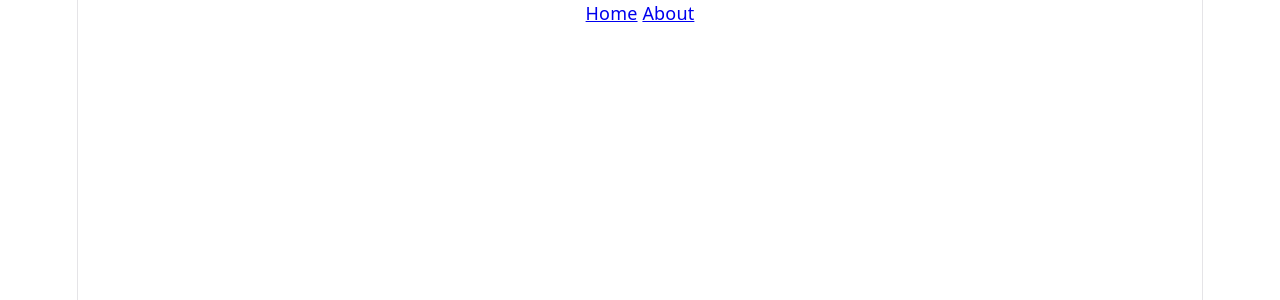
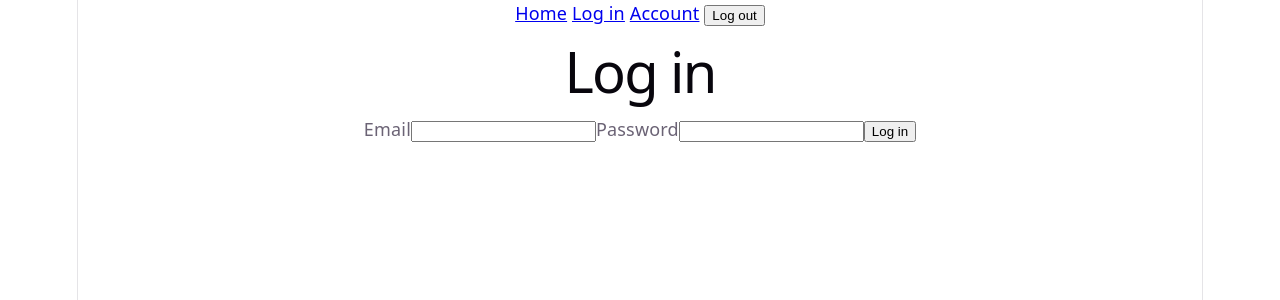
Before and after one commit to miljaar/BookTracker, a React (Vite) app in the folder Frontend/: page /login in a window 1280 px wide. Before the commit this address had no page. Shown: the top 300 px of the page. Built offline with nearby package versions, Linux system fonts and the light colour scheme.

Commit message:
add frontend login

```diff
--- a/Frontend/src/App.tsx
+++ b/Frontend/src/App.tsx
@@ -1,11 +1,10 @@
 import { Link, Route, Routes } from "react-router-dom";
+import { AccountPage } from "./auth/AccountPage";
+import { LoginPage } from "./auth/LoginPage";
+import { LogoutButton } from "./auth/LogoutButton";
 
 function HomePage() {
   return <h1>Book Tracker</h1>;
-}
-
-function AboutPage() {
-  return <h1>About Book Tracker</h1>;
 }
 
 export default function App() {
@@ -13,12 +12,15 @@ export default function App() {
     <>
       <nav>
         <Link to="/">Home</Link>{" "}
-        <Link to="/about">About</Link>
+        <Link to="/login">Log in</Link>{" "}
+        <Link to="/account">Account</Link>{" "}
+        <LogoutButton />
       </nav>
 
       <Routes>
         <Route path="/" element={<HomePage />} />
-        <Route path="/about" element={<AboutPage />} />
+        <Route path="/login" element={<LoginPage />} />
+        <Route path="/account" element={<AccountPage />} />
       </Routes>
     </>
   )
--- /dev/null
+++ b/Frontend/src/api.ts
@@ -0,0 +1,41 @@
+import { getAccessToken } from "./auth/tokenStorage";
+
+const apiUrl = import.meta.env.VITE_API_URL;
+
+export class ApiError extends Error {
+    status: number;
+
+    constructor(status: number, message: string) {
+        super(message);
+        this.status = status;
+    }
+}
+
+export async function apiRequest<T>(
+    path: string,
+    options: RequestInit = {}
+): Promise<T> {
+    const headers = new Headers(options.headers);
+    const token = getAccessToken();
+
+    headers.set("Accept", "application/json");
+
+    if (options.body) {
+        headers.set("Content-Type", "application/json");
+    }
+
+    if (token) {
+        headers.set("Authorization", `Bearer ${token}`);
+    }
+
+    const response = await fetch(`${apiUrl}${path}`, {
+        ...options,
+        headers
+    });
+
+    if (!response.ok) {
+        throw new ApiError(response.status, `Request failed with status ${response.status}`);
+    }
+
+    return response.json() as Promise<T>;
+}
--- /dev/null
+++ b/Frontend/src/auth/AccountPage.tsx
@@ -0,0 +1,49 @@
+import { useEffect } from "react";
+import { useQuery } from "@tanstack/react-query";
+import { Navigate } from "react-router-dom";
+import { ApiError } from "../api";
+import { getCurrentMember } from "./authApi";
+import { getAccessToken, removeAccessToken } from "./tokenStorage";
+
+export function AccountPage() {
+    const currentMemberQuery = useQuery({
+        queryKey: ["current-member"],
+        queryFn: getCurrentMember,
+        enabled: getAccessToken() !== null,
+        retry: false
+    });
+
+    const unauthorized =
+        currentMemberQuery.error instanceof ApiError &&
+        currentMemberQuery.error.status === 401;
+
+    useEffect(() => {
+        if (unauthorized) {
+            removeAccessToken();
+        }
+    }, [unauthorized]);
+
+    if (!getAccessToken())
+        return <Navigate to="/login" replace />;
+
+    if (currentMemberQuery.isPending) {
+        return <p>Loading account...</p>;
+    }
+
+    if (unauthorized)
+        return <Navigate to="/login" replace />;
+
+    if (currentMemberQuery.isError) {
+        return <p>Could not lod the account.</p>
+    }
+
+    const member = currentMemberQuery.data;
+
+    return (
+        <main>
+            <h1>{member.name}</h1>
+            <p>{member.email}</p>
+            <p>Role: {member.role}</p>
+        </main>
+    );
+}
--- /dev/null
+++ b/Frontend/src/auth/LoginPage.tsx
@@ -0,0 +1,66 @@
+import { useState, type FormEvent } from "react";
+import { useMutation, useQueryClient } from "@tanstack/react-query";
+import { useNavigate } from "react-router-dom";
+import { ApiError } from "../api";
+import { login } from "./authApi";
+import { setAccessToken } from "./tokenStorage";
+
+export function LoginPage() {
+    const [email, setEmail] = useState("");
+    const [password, setPassword] = useState("");
+    const navigate = useNavigate();
+    const queryClient = useQueryClient();
+
+    const LoginMutation = useMutation({
+        mutationFn: login,
+        onSuccess: async (response) => {
+            setAccessToken(response.accessToken);
+            await queryClient.invalidateQueries({ queryKey: ["currernt-member"] });
+            navigate("/account");
+        }
+    });
+
+    function handleSubmit(event: FormEvent<HTMLFormElement>) {
+        event.preventDefault();
+        LoginMutation.mutate({ email, password });
+    }
+
+    const invalidCredentials = LoginMutation.error instanceof ApiError && LoginMutation.error.status === 401;
+
+    return (
+        <main>
+            <h1>Log in</h1>
+
+            <form onSubmit={handleSubmit}>
+                <label >
+                    Email
+                    <input
+                        type="email"
+                        value={email}
+                        onChange={(event) => setEmail(event.target.value)}
+                        autoComplete="email"
+                        required
+                    />
+                </label>
+
+                <label>Password
+                    <input
+                        type="password"
+                        value={password}
+                        onChange={(event) => setPassword(event.target.value)}
+                        autoComplete="current-password"
+                        required
+                    />
+                </label>
+                <button type="submit" disabled={LoginMutation.isPending}>
+                    {LoginMutation.isPending ? "Logging in..." : "Log in"}
+                </button>
+
+                {invalidCredentials && <p>Email or password is incorrect.</p>}
+                {LoginMutation.isError && !invalidCredentials && (
+                    <p>Login failed. Is the API running?</p>
+                )}
+            </form>
+        </main>
+    );
+}
--- /dev/null
+++ b/Frontend/src/auth/LogoutButton.tsx
@@ -0,0 +1,16 @@
+import { useQueryClient } from "@tanstack/react-query";
+import { useNavigate } from "react-router-dom";
+import { removeAccessToken } from "./tokenStorage";
+
+export function LogoutButton() {
+    const queryClient = useQueryClient();
+    const naviqate = useNavigate();
+
+    function logout() {
+        removeAccessToken();
+        queryClient.removeQueries({ queryKey: ["current-member"] });
+        naviqate("/login");
+    }
+
+    return <button onClick={logout}>Log out</button>;
+}
--- /dev/null
+++ b/Frontend/src/auth/authApi.ts
@@ -0,0 +1,13 @@
+import { apiRequest } from "../api";
+import type { CurrentMember, LoginRequest, LoginResponse } from "./types";
+
+export function login(request: LoginRequest) {
+    return apiRequest<LoginResponse>("/auth/login", {
+        method: "POST",
+        body: JSON.stringify(request)
+    });
+}
+
+export function getCurrentMember() {
+    return apiRequest<CurrentMember>("/auth/me");
+}
--- /dev/null
+++ b/Frontend/src/auth/tokenStorage.ts
@@ -0,0 +1,13 @@
+const tokenKey = "book-tracker-access-token";
+
+export function getAccessToken() {
+    return localStorage.getItem(tokenKey);
+};
+
+export function setAccessToken(token: string) {
+    localStorage.setItem(tokenKey, token);
+};
+
+export function removeAccessToken() {
+    localStorage.removeItem(tokenKey);
+};
--- /dev/null
+++ b/Frontend/src/auth/types.ts
@@ -0,0 +1,16 @@
+export type LoginRequest = {
+    email: string;
+    password: string;
+};
+
+export type LoginResponse = {
+    accessToken: string;
+    expireAt: string;
+};
+
+export type CurrentMember = {
+    id: number;
+    name: string;
+    email: string;
+    role: string;
+};
```
